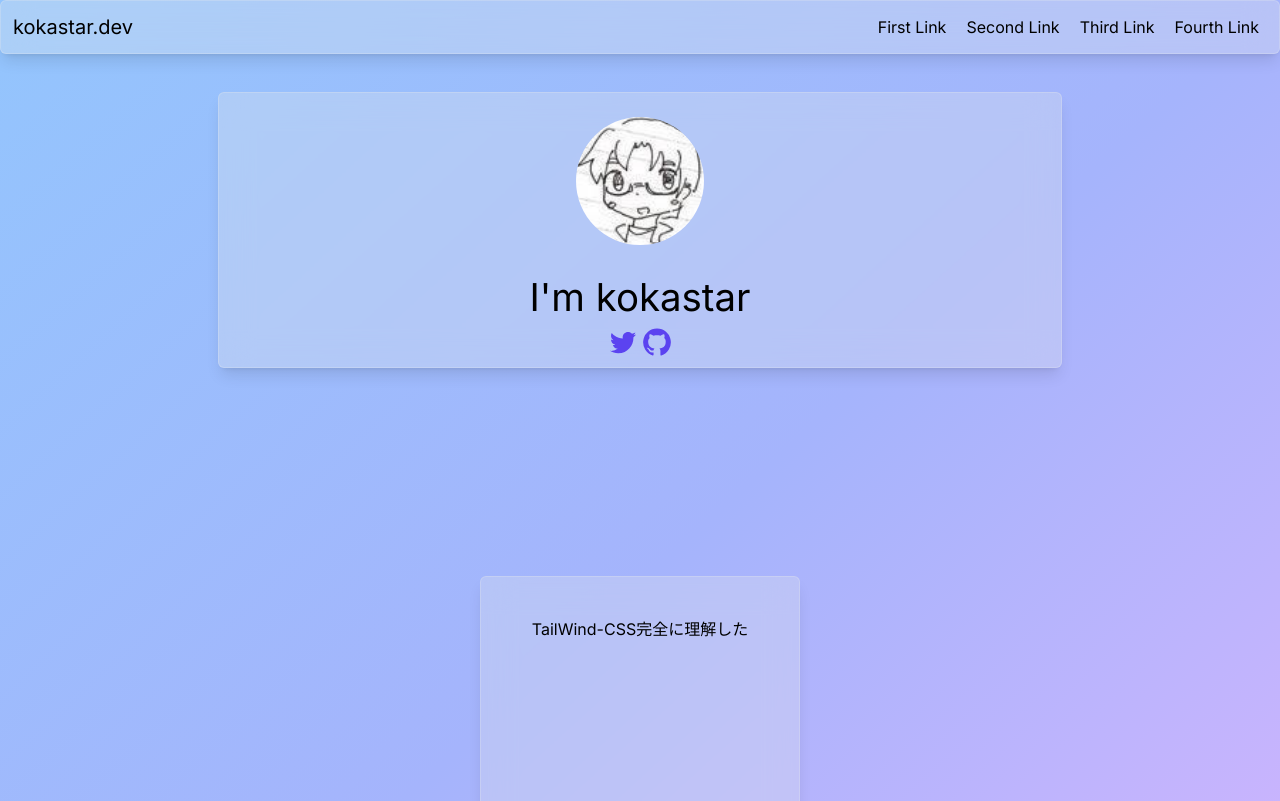
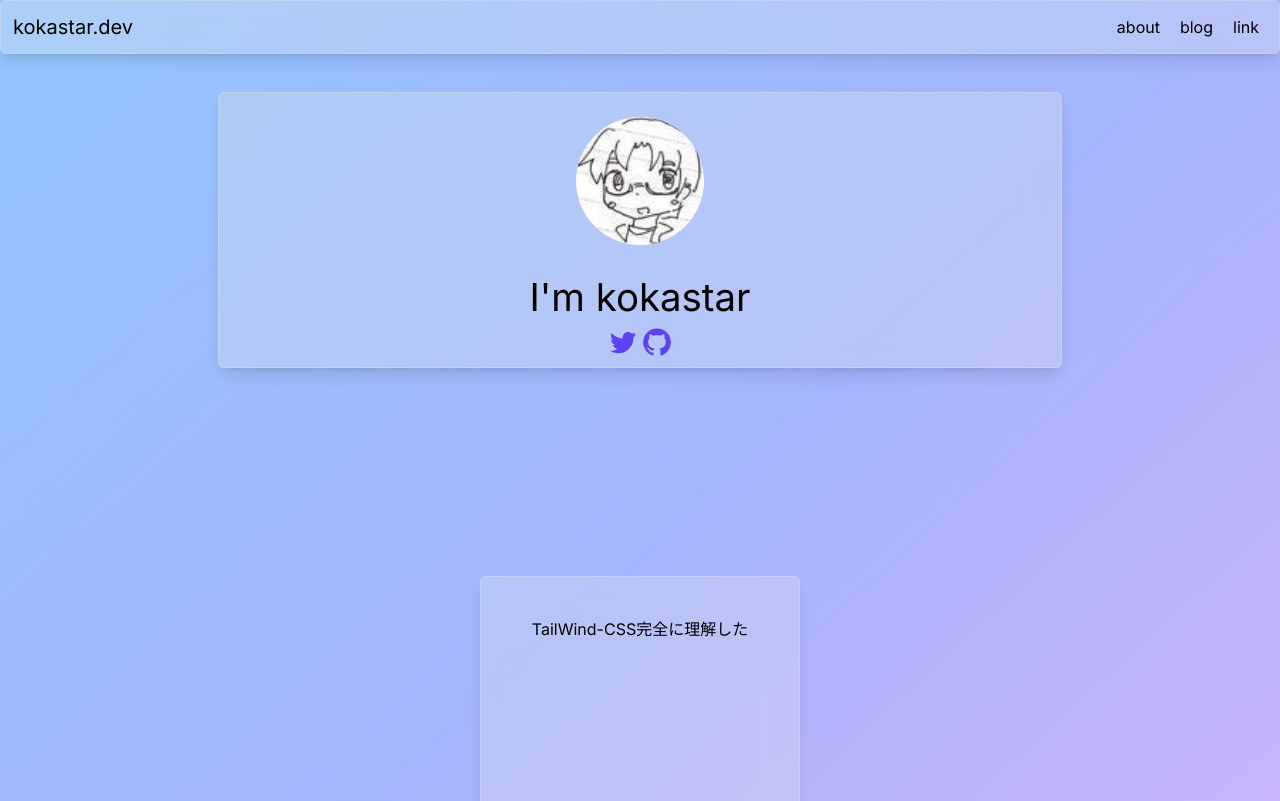
Before and after one commit to starkoka/website, a Next.js app: page / in a window 1280 px wide. Shown: the top 801 px of the page. Built offline with nearby package versions, Linux system fonts and the light colour scheme.

Commit message:
feat:テキスト修正

```diff
--- a/src/app/page.js
+++ b/src/app/page.js
@@ -34,10 +34,9 @@ export default function Home() {
           <h1 className="flex text-xl m-3"><Link href="/">kokastar.dev</Link></h1>
 
           <nav className="md:ml-auto flex flex-wrap items-center text-base justify-center">
-              <a className="mr-5 hover:text-gray-900">First Link</a>
-              <a className="mr-5 hover:text-gray-900">Second Link</a>
-              <a className="mr-5 hover:text-gray-900">Third Link</a>
-              <a className="mr-5 hover:text-gray-900">Fourth Link</a>
+              <a className="mr-5 hover:text-gray-900">about</a>
+              <a className="mr-5 hover:text-gray-900">blog</a>
+              <a className="mr-5 hover:text-gray-900">link</a>
           </nav>
       </div>
   ): (
@@ -60,17 +59,17 @@ export default function Home() {
               >
                   <li>
                       <Link onClick={handleMenuClose} href="/about">
-                          About
+                          about
                       </Link>
                   </li>
                   <li>
-                      <Link onClick={handleMenuClose} href="/company">
-                          Company
+                      <Link onClick={handleMenuClose} href="/blog">
+                          blog
                       </Link>
                   </li>
                   <li>
-                      <Link onClick={handleMenuClose} href="/recruit">
-                          Recruit
+                      <Link onClick={handleMenuClose} href="/link">
+                          link
                       </Link>
                   </li>
               </ul>
```
